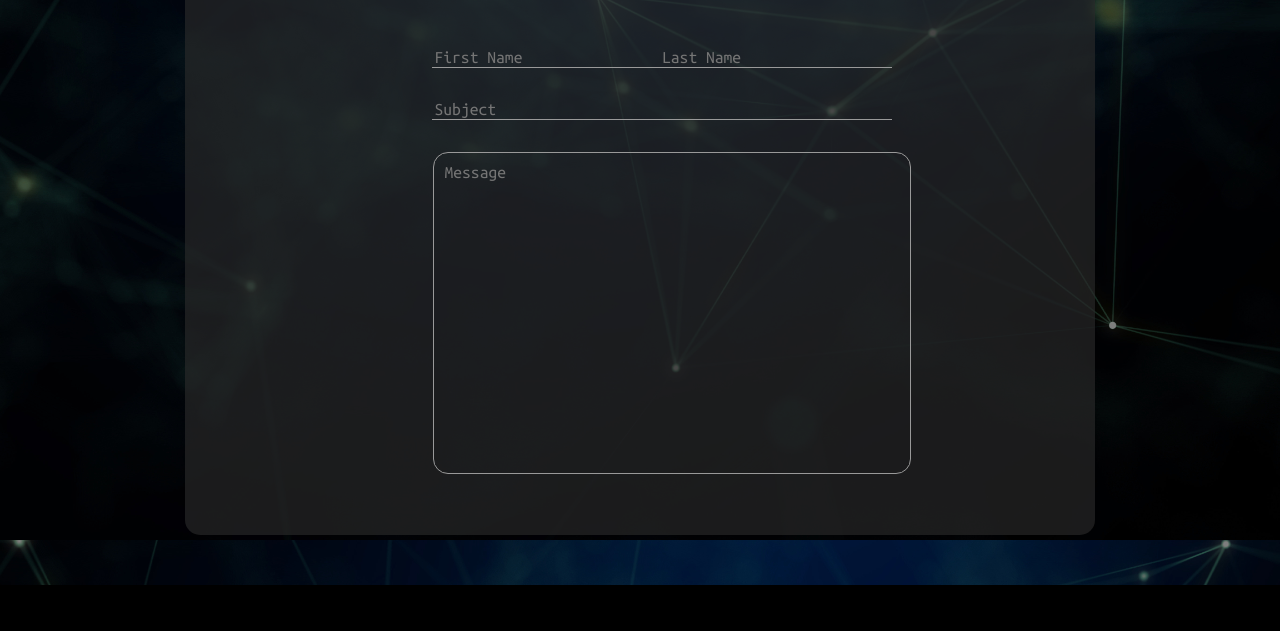
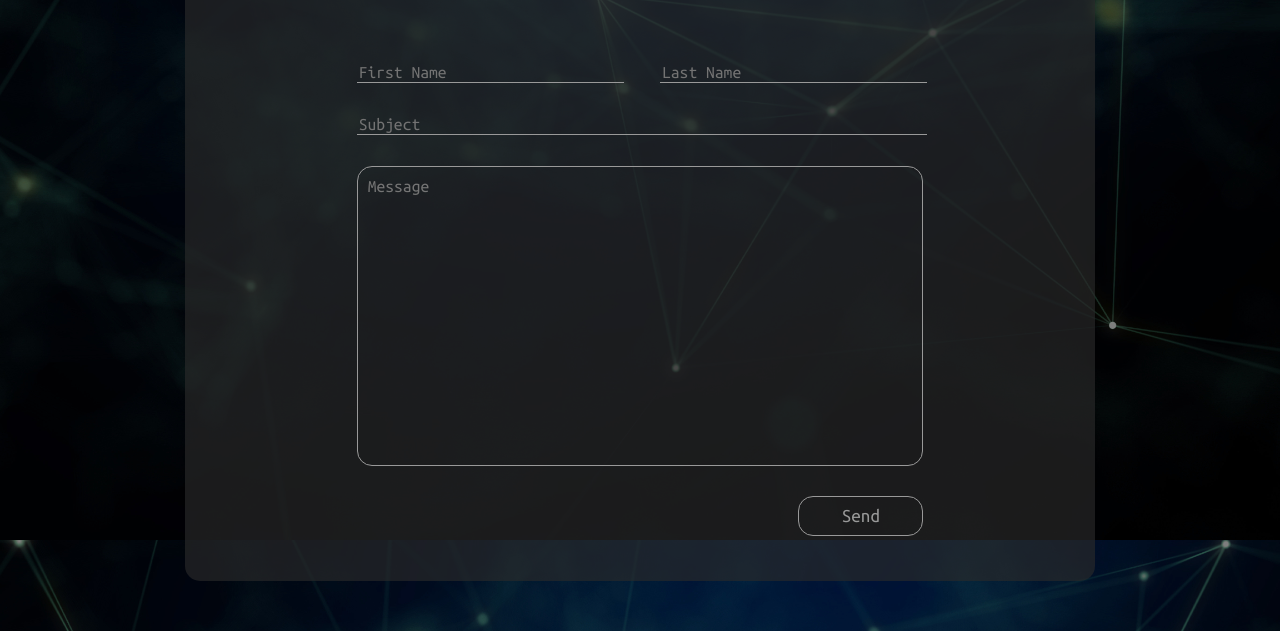
Before and after one commit to BingoKnight/Nathan-Hessling-Space, a Gatsby site: page /contact in a window 1280 px wide. Shown: the part 260-891 px from the top of the page. Before the commit the page ends 845 px from the top, so only its background shows below. Built offline with nearby package versions, Linux system fonts and the light colour scheme; Gatsby itself is replaced by a stand-in of ours.

Commit message:
adding input text and button styling for contact page

```diff
--- /dev/null
+++ b/src/components/Button.js
@@ -0,0 +1,11 @@
+import React from 'react'
+
+const Button = ({ id, label }) => {
+	return (
+		<div className="form-button">
+			<button id={id}>{label}</button>
+		</div>
+	)
+}
+
+export default Button
--- /dev/null
+++ b/src/components/TextInput.js
@@ -0,0 +1,15 @@
+import React, { useState } from 'react'
+
+const TextInput = ({ id, label }) => {
+
+	const [text, setText] = useState('');
+
+	return (
+		<div className="form-input">
+			<input type={'text'} id={id} onChange={e => setText(e.target.value)}/>
+			<label htmlFor={id} className={text ? 'active' : null}>{label}</label>
+		</div>
+	)
+}
+
+export default TextInput
--- a/src/pages/contact.js
+++ b/src/pages/contact.js
@@ -1,23 +1,37 @@
 import React from 'react'
-import Layout from "../components/Layout";
+import Layout from "../components/Layout"
+import TextInput from '../components/TextInput'
+import Button from '../components/Button'
 
-const Contact = () => (
-    <Layout>
+const Contact = () => {
+   return <Layout>
         <h2 className={'content-header'}>Contact Form</h2>
         <div id={'contact-form'}>
             <div className={'row'}>
-                <div className="col"><input type={'text'} placeholder={'First Name'}/></div>
-                <div className="col"><input type={'text'} placeholder={'Last Name'}/></div>
-
+                <div className="col">
+					<TextInput id="first-name-contact" label="First Name"/>
+				</div>
+                <div className="col">
+					<TextInput id="last-name-contact" label="Last Name"/>
+				</div>
             </div>
             <div className={'row'}>
-                <div className="col"><input type={'text'} placeholder={'Subject'}/></div>
+                <div className="col form-input">
+					<TextInput id="subject-contact" label="Subject" />
+				</div>
             </div>
             <div className={'row'}>
-                <div className="col"><textarea placeholder={'Message'}/></div>
+                <div className="col">
+					<textarea placeholder={'Message'}/>
+				</div>
             </div>
+			<div className={'row'}>
+				<div className={'col'}>
+					<Button label="Send" />
+				</div>
+			</div>
         </div>
     </Layout>
-)
+}
 
 export default Contact
--- a/src/pages/index.js
+++ b/src/pages/index.js
@@ -1,10 +1,9 @@
-import React from 'react'
+import React, { useEffect } from 'react'
 import Layout from '../components/Layout'
 import Card from '../components/Card'
 import CardContainer from "../components/CardContainer";
 
 export default () => {
-
     const techCardList = [
         {
             title: 'React',
--- a/src/styles/global.css
+++ b/src/styles/global.css
@@ -94,7 +94,6 @@ button {
 }
 
 .nav-menu-list li {
-    /*display: inline;*/
     margin: 0 5px;
 }
 
@@ -118,6 +117,7 @@ button {
 .main-content {
     width: 60%;
     margin: 50px auto;
+	min-width: 300px;
     background-color: rgba(42,42,42,0.65);
     border-radius: 15px;
     padding: 30px 6%;
@@ -195,13 +195,16 @@ button {
     padding: 0 100px;
 }
 
-.contact-form {
-    display: grid;
-    grid-gap: 30px;
-    grid-template-columns: auto auto;
+#contact-form {
+	width: 80%;
+	margin: auto;
 }
 
-input[type="text"]{
+.form-input {
+	position: relative;
+}
+
+.form-input input[type="text"]{
     background-color: transparent;
     border: none;
     border-bottom: 1px solid #999999;
@@ -210,42 +213,61 @@ input[type="text"]{
     font-size: 1.1rem;
     font-family: "Ubuntu Mono";
     margin-bottom: 1px;
-    /*width: 100%;*/
+	width: 100%;
 }
 
-input[type="text"]:focus{
+.form-input input[type="text"]:focus{
     border-bottom: 2px solid #d25817;
     margin-bottom: 0px;
 }
 
+.form-input input[type="text"] + label {
+	position: absolute;
+	left: 2px;
+	bottom: 3px;
+	font-size: 1.1rem;
+	color: #737373;
+	transition: 0.2s;
+	cursor: text;
+}
+
+.form-input input[type="text"]:focus + label {
+	font-size: 0.9rem;
+	bottom: 25px;
+	color: #d25817;
+}
+
+.form-input input[type="text"] + label.active {
+	bottom: 25px !important;
+	font-size: 0.9rem !important;
+	transition: none !important;
+}
+
 textarea {
     background-color: transparent;
+	box-sizing: border-box;
     border: 1px solid #999999;
     color: #999999;
     outline: none;
     font-size: 1.1rem;
     font-family: "Ubuntu Mono";
-    margin: 10px;
     border-radius: 15px;
     padding: 10px;
-    margin: 1px !important;
     resize: none;
-    /*width: 100%;*/
     height: 300px;
 }
 
 textarea:focus {
     border: 2px solid #d25817;
-    margin: 0px !important;
+    padding: 9px !important;
 }
 
 .row {
     display: flex;
     width: 100%;
-    margin: 30px 20px;
 }
 
-@media (max-width: 800px) {
+@media (max-width: 1100px) {
     .row {
         flex-direction: column;
     }
@@ -253,15 +275,43 @@ textarea:focus {
 
 .col {
     flex: 1 1 auto;
-    /*margin: 0 15px;*/
     display: inline-flex;
+    margin: 15px 20px;
 }
 
 .col * {
     flex: 0 0 100%;
 }
 
-#contact-form {
-    width: 60%;
-    margin: auto;
+.form-button {
+	text-align: right;
 }
+
+.form-button button{
+	background-color: transparent;
+	border: 1px solid #999999;
+	cursor: pointer;
+	height: 40px;
+	width: 125px;
+	font-size: 1.2rem;
+	color: #999999;
+	border-radius: 15px;
+	outline: none;
+}
+
+@media (max-width: 1100px) {
+	.form-button button {
+		width: 100%;
+	}
+}
+
+
+.form-button button:hover {
+	border: 2px solid #d25817;
+	color: #d25817;
+}
+
+.form-button button:active {
+	border: 2px solid #a14412;
+	color: #a14412;
+}
```
Lines whose indentation alone changed are shown as unchanged.
